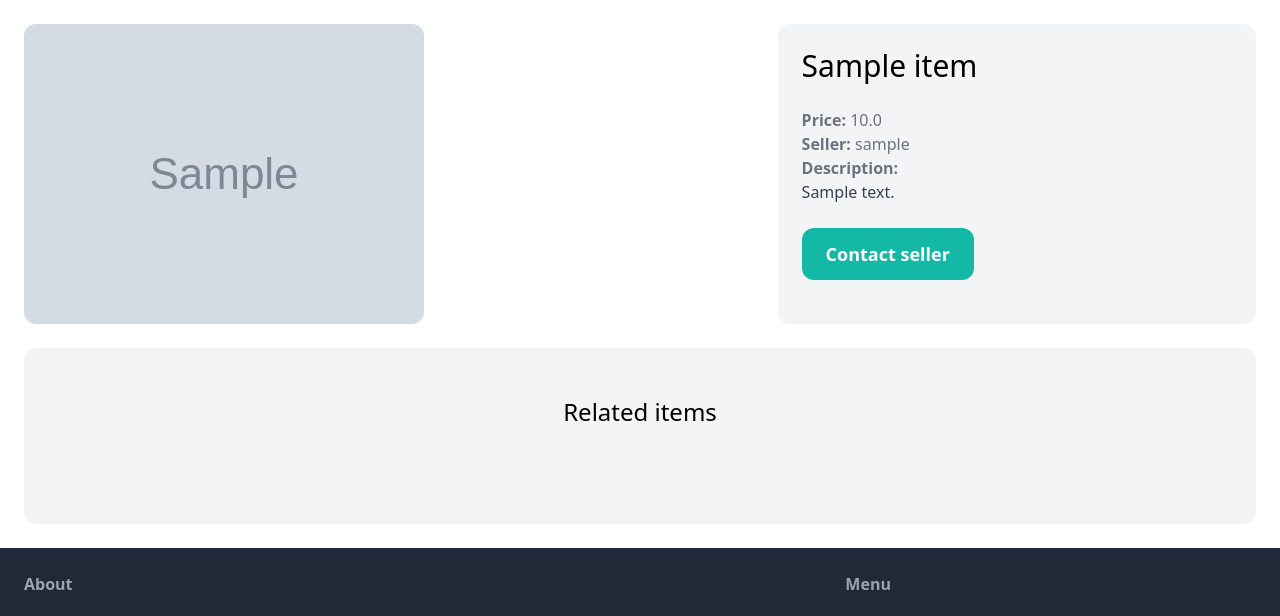
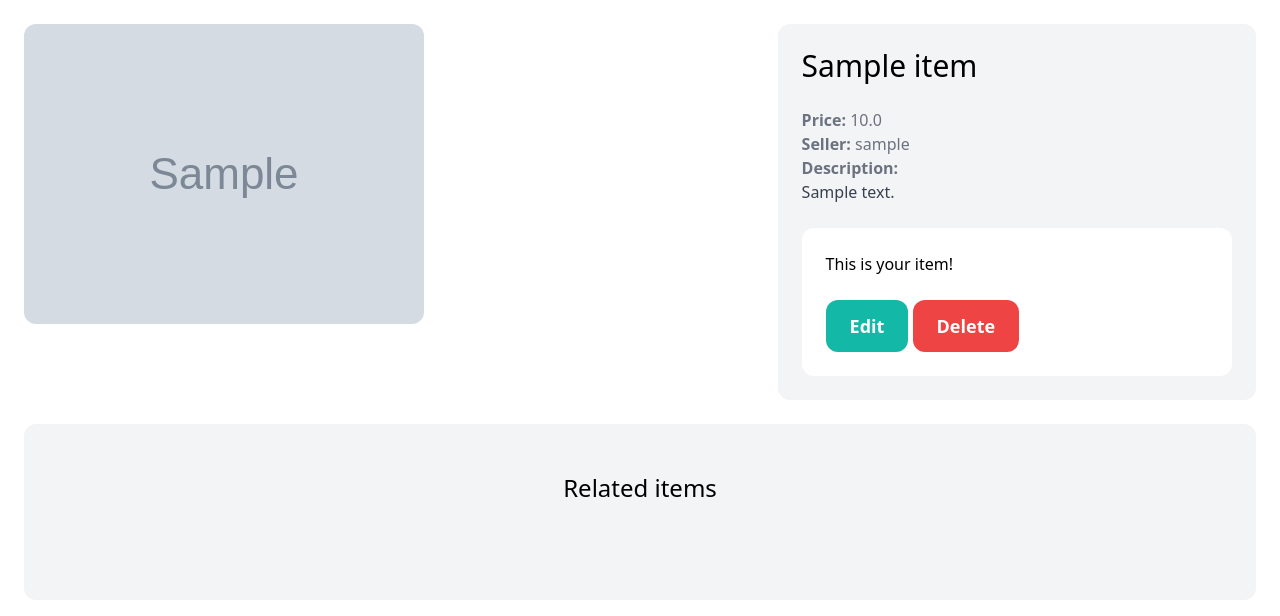
Before and after one commit to marcelorum/Django-Marketplace, a Django app: page /items/1/ in a window 1280 px wide. Shown: the part 77-693 px from the top of the page. Run offline with Django 4.2, Linux system fonts and the light colour scheme; a user stored in the database is signed in; tables that the repository leaves empty hold one stand-in row (values such as "Sample post"); grey boxes marked "Sample" are stand-in pictures; some libraries are stand-ins or nearby versions.

Commit message:
Delete/Edit

```diff
--- a/item/forms.py
+++ b/item/forms.py
@@ -24,3 +24,22 @@ class NewItemForm(forms.ModelForm):
                     'class': INPUT_CLASSES
                 })
             }
+
+class EditItemForm(forms.ModelForm):
+    class Meta:
+        model = Item
+        fields = ('name', 'description', 'price', 'image', 'is_sold')
+        widgets = {
+                'name': forms.TextInput(attrs={
+                    'class': INPUT_CLASSES
+                }),
+                'description': forms.Textarea(attrs={
+                    'class': INPUT_CLASSES
+                }),
+                'price': forms.TextInput(attrs={
+                    'class': INPUT_CLASSES
+                }),
+                'image': forms.FileInput(attrs={
+                    'class': INPUT_CLASSES
+                })
+            }
--- a/item/templates/detail.html
+++ b/item/templates/detail.html
@@ -20,7 +20,16 @@
                 </p>
             {% endif %}
 
-            <a href="#" class="inline-block mt-6 px-6 py-3 text-lg font-semibold bg-teal-500 text-white rounded-xl hover:bg-teal-700">Contact seller</a>
+            {% if request.user == item.created_by %}
+            <div class="mt-6 p-6 bg-white rounded-xl">
+                <p>This is your item!</p>
+
+                <a href="{% url 'item:edit' item.id %}" class="inline-block mt-6 px-6 py-3 text-lg font-semibold bg-teal-500 text-white rounded-xl">Edit</a>
+                <a href="{% url 'item:delete' item.id %}" class="inline-block mt-6 px-6 py-3 text-lg font-semibold bg-red-500 text-white rounded-xl">Delete</a>
+            </div>
+            {% else %}
+                <a href="{#}" class="inline-block mt-6 px-6 py-3 text-lg font-semibold bg-teal-500 text-white rounded-xl hover:bg-teal-700">Contact seller</a>
+            {% endif %}
         </div>
     </div>
     <div class="mt-6 px-6 py-12 bg-gray-100 rounded-xl">
--- a/item/urls.py
+++ b/item/urls.py
@@ -7,4 +7,6 @@ app_name = 'item'
 urlpatterns = [
     path('new/', views.new, name='new'),
     path('<int:pk>/', views.detail, name='detail'),
+    path('<int:pk>/delete/', views.delete, name='delete'),
+    path('<int:pk>/edit/', views.edit, name='edit'),
 ]
--- a/item/views.py
+++ b/item/views.py
@@ -1,6 +1,6 @@
 from django.contrib.auth.decorators import login_required
 from django.shortcuts import render, get_object_or_404, redirect
-from .forms import NewItemForm
+from .forms import NewItemForm, EditItemForm
 from .models import Item
 
 def detail(request, pk):
@@ -30,3 +30,29 @@ def new(request):
         'form': form,
         'title': 'New item',
     })
+
+@login_required
+def edit(request, pk):
+    item = get_object_or_404(Item, pk=pk, created_by=request.user)
+
+    if request.method == 'POST':
+        form = EditItemForm(request.POST, request.FILES, instance=item)
+
+        if form.is_valid():
+            form.save()
+
+            return redirect('item:detail', pk=item.id)
+    else:
+        form = EditItemForm(instance=item)
+
+    return render(request, 'form.html', {
+        'form': form,
+        'title': 'Edit item',
+    })
+
+@login_required
+def delete(request, pk):
+    item = get_object_or_404(Item, pk=pk, created_by=request.user)
+    item.delete()
+
+    return redirect('dachboard:index')
```
